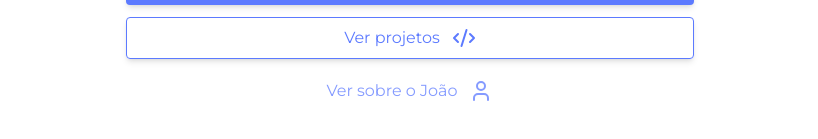
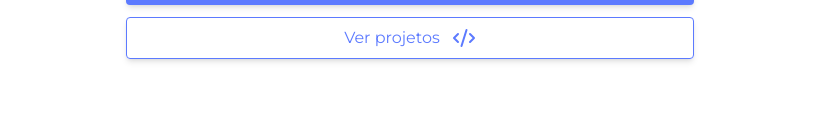
Before and after one commit to JoaoLucasLourenco/Portifolio-2.0, a Next.js app in the folder portifolio/: page / in a window 1280 px wide. Shown: the part 431-570 px from the top of the page, without its empty margins (230-1048 px from the left). Built offline with nearby package versions, Linux system fonts and the light colour scheme.

Commit message:
Update contactMe.tsx

```diff
--- a/portifolio/src/components/contactMe/contactMe.tsx
+++ b/portifolio/src/components/contactMe/contactMe.tsx
@@ -60,16 +60,7 @@ export const ContactMe = () => {
                         Ver projetos <CodeXml/>
                     </button>
 
-                    <button className="
-                    buttonHeaderShadowNone
-                    hover:underline
-                    hover:text-[var(--color-primary-dark)]
-                    text-[var(--color-primary-light)]
-                    "
-                    onClick={()=>router.push('/about-me')}
-                    >
-                        Ver sobre o João <User/>
-                    </button>
+
                 </div>
             </section>
     )
```
